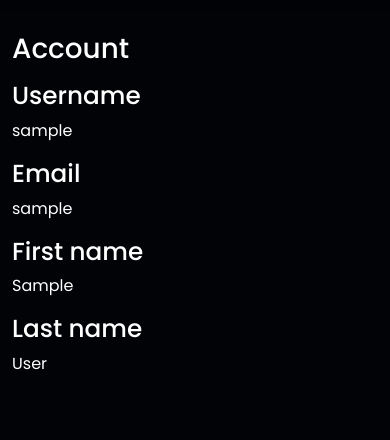
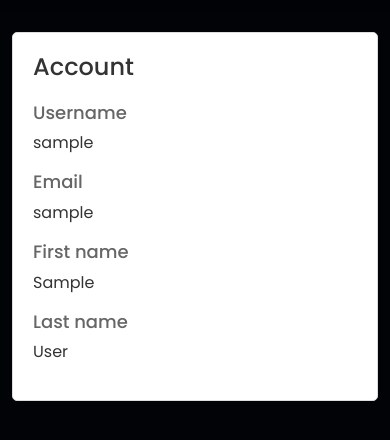
Before and after one commit to fkia413/CodeBusters, a Flask app: page /account in a window 390 px wide. Shown: the part 64-504 px from the top of the page. Run offline with Flask 3, Linux system fonts and the light colour scheme; the visitor is signed in with stand-in values (Sample User, id 1); parts of the project's set-up code (start-up, migrations or seed data) failed here and were passed over.

Commit message:
CW: Added styling to account page and amended the service page to styling to remove the buggy media responsiveness on the menu cards

```diff
--- a/application/static/css/stylesheet.css
+++ b/application/static/css/stylesheet.css
@@ -1060,14 +1060,12 @@ section.menu {
 
 /* For small screens, stack cards vertically */
 @media only screen and (max-width: 768px) {
-    .services-grid,
-    .menu-grid {
+    .services-grid {
         flex-direction: column;
         align-items: center;
     }
 
-    .service-card,
-    .menu-card {
+    .service-card {
         width: 100%;
         margin: 20px 0;
     }
@@ -1075,14 +1073,12 @@ section.menu {
 
 /* For larger screens, display cards side by side */
 @media only screen and (min-width: 769px) {
-    .services-grid,
-    .menu-grid {
+    .services-grid {
         flex-wrap: wrap;
         justify-content: space-between;
     }
 
-    .service-card,
-    .menu-card {
+    .service-card {
         width: calc(50% - 20px);
         margin: 20px 0;
     }
@@ -1190,3 +1186,38 @@ section.menu {
     text-align: center;
 
 }
+
+/* Styling for accoutns page */
+
+/* Style the account details container */
+.account-details {
+    background-color: #fff;
+    border: 1px solid #ddd;
+    border-radius: 5px;
+    padding: 20px;
+    width: 400px;
+}
+
+/* Style the page title */
+.page-title {
+    font-size: 24px;
+    color: #333;
+    margin-bottom: 20px;
+}
+
+/* Style each account info item */
+.account-info-item {
+    margin-bottom: 15px;
+}
+
+/* Style the headings for account info */
+.account-info-item h2 {
+    font-size: 18px;
+    color: #666;
+}
+
+/* Style the account info text */
+.account-info-item p {
+    font-size: 16px;
+    color: #333;
+}
--- a/application/templates/account.html
+++ b/application/templates/account.html
@@ -3,22 +3,30 @@
 <!-- Setting title of the page -->
 {% block title %} - Account {% endblock title %}
 
-<!-- Importing all refs needed for the page -->
-{% block links_refs %} {% endblock links_refs %}
-
 <!-- Displaying main content of the page -->
-{% block content%}
-<div class="container custom-mt mb-5">
-	<div class="mb-2">
-		<h1 class="mb-3">Account</h1>
+<!-- Displaying main content of the page -->
+{% block content %}
+<div class="container custom-mt mb-5 d-flex justify-content-center">
+    <div class="account-details center">
+        <h1 class="page-title">Account</h1>
+        <div class="account-info">
+            <div class="account-info-item">
                 <h2>Username</h2>
                 <p>{{ current_user.username }}</p>
+            </div>
+            <div class="account-info-item">
                 <h2>Email</h2>
                 <p>{{ current_user.user_email }}</p>
+            </div>
+            <div class="account-info-item">
                 <h2>First name</h2>
                 <p>{{ current_user.first_name }}</p>
+            </div>
+            <div class="account-info-item">
                 <h2>Last name</h2>
                 <p>{{ current_user.last_name }}</p>
             </div>
         </div>
+    </div>
+</div>
 {% endblock content %}
```
Lines whose indentation alone changed are shown as unchanged.
